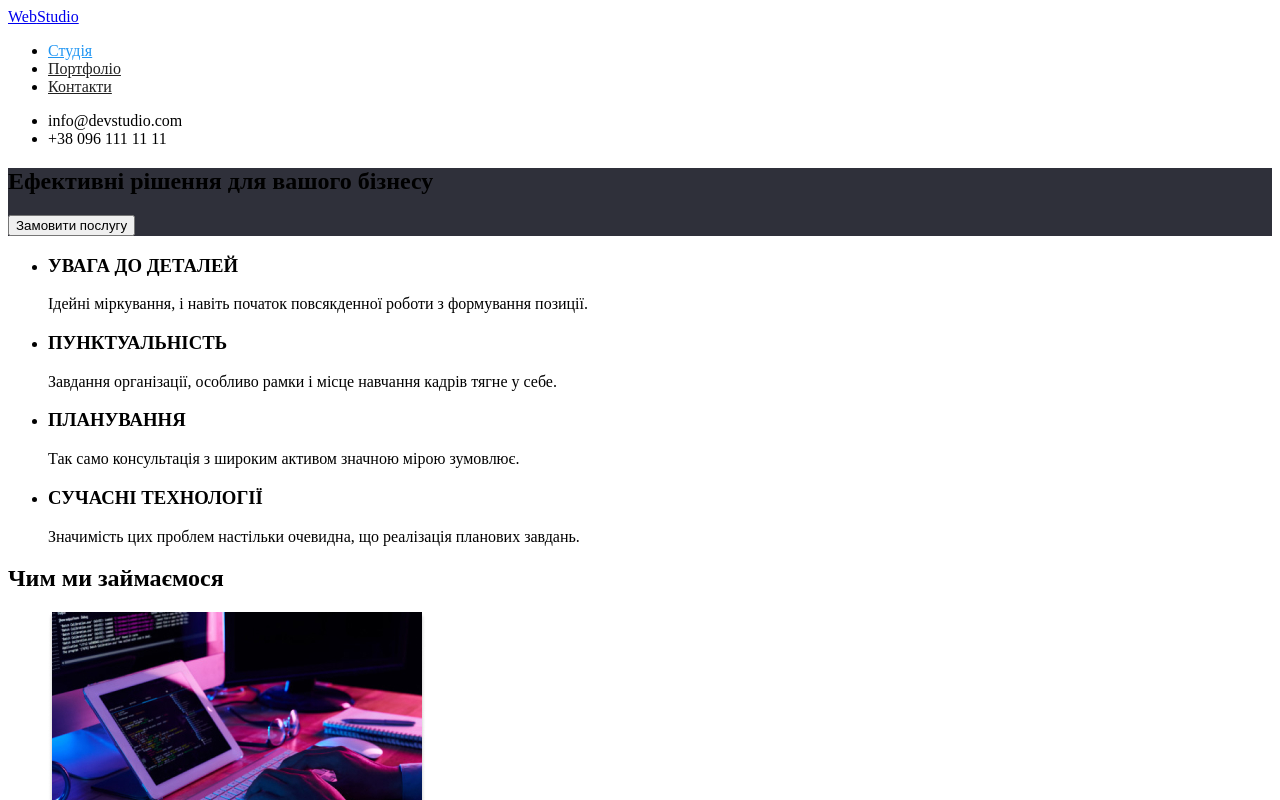
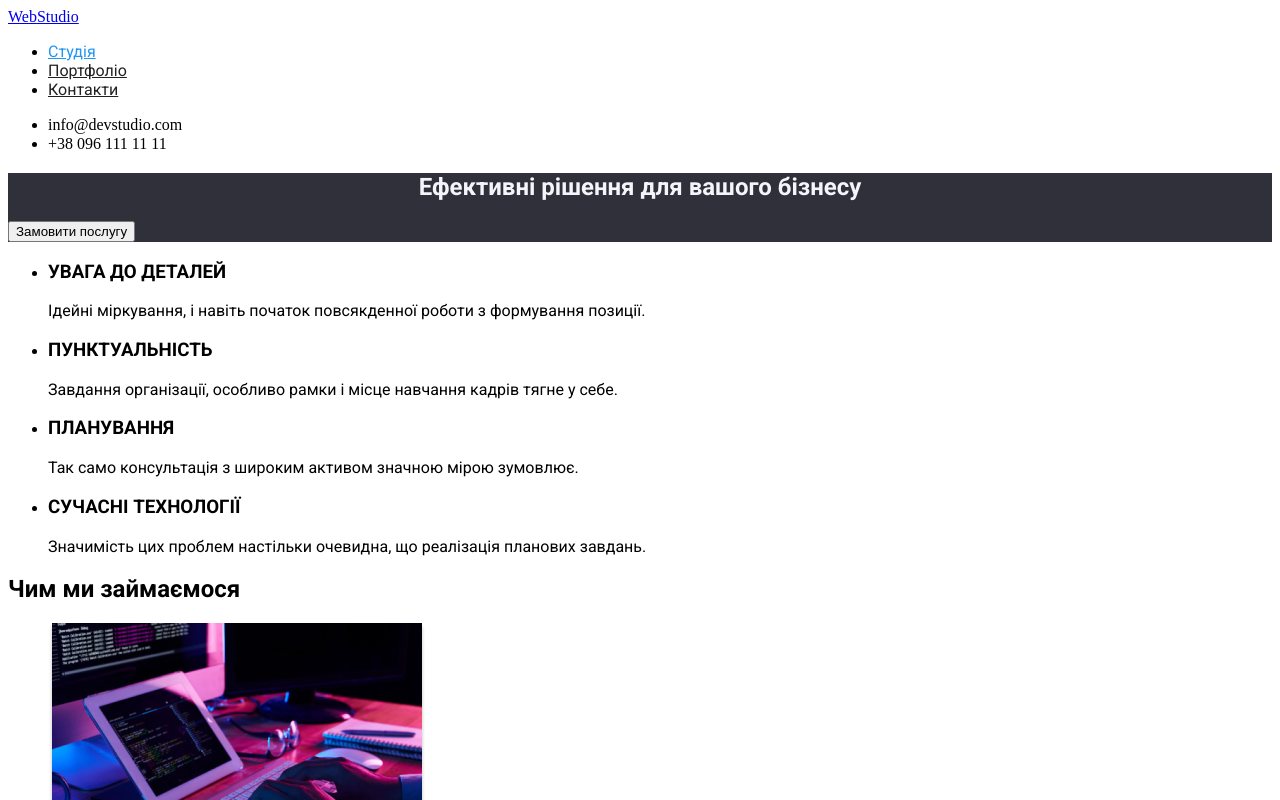
Before and after one commit to svedova1899/css2, a plain HTML site: page index.html in a window 1280 px wide. Shown: the top 800 px of the page. Drawn offline with Linux system fonts and the light colour scheme.

Commit message:
WebStudio

```diff
--- a/index.html
+++ b/index.html
@@ -6,6 +6,38 @@
     <meta name="viewport" content="width=device-width, initial-scale=1.0">
     <title>Document</title>
     <link rel="stylesheet" href="style.css">
+
+    <link rel="preconnect" href="https://fonts.googleapis.com">
+<link rel="preconnect" href="https://fonts.gstatic.com" crossorigin>
+<link href="https://fonts.googleapis.com/css2?family=Roboto:wght@500&display=swap" rel="stylesheet">
+
+<link rel="preconnect" href="https://fonts.googleapis.com">
+<link rel="preconnect" href="https://fonts.gstatic.com" crossorigin>
+<link href="https://fonts.googleapis.com/css2?family=Roboto:wght@900&display=swap" rel="stylesheet">
+
+<link rel="preconnect" href="https://fonts.googleapis.com">
+<link rel="preconnect" href="https://fonts.gstatic.com" crossorigin>
+<link href="https://fonts.googleapis.com/css2?family=Roboto:wght@700&display=swap" rel="stylesheet">
+
+<link rel="preconnect" href="https://fonts.googleapis.com">
+<link rel="preconnect" href="https://fonts.gstatic.com" crossorigin>
+<link href="https://fonts.googleapis.com/css2?family=Roboto&display=swap" rel="stylesheet">
+
+<link rel="preconnect" href="https://fonts.googleapis.com">
+<link rel="preconnect" href="https://fonts.gstatic.com" crossorigin>
+<link href="https://fonts.googleapis.com/css2?family=Roboto:wght@700&display=swap" rel="stylesheet">
+
+<link rel="preconnect" href="https://fonts.googleapis.com">
+<link rel="preconnect" href="https://fonts.gstatic.com" crossorigin>
+<link href="https://fonts.googleapis.com/css2?family=Roboto:wght@500&display=swap" rel="stylesheet">
+
+<link rel="preconnect" href="https://fonts.googleapis.com">
+<link rel="preconnect" href="https://fonts.gstatic.com" crossorigin>
+<link href="https://fonts.googleapis.com/css2?family=Roboto&display=swap" rel="stylesheet">
+
+<link rel="preconnect" href="https://fonts.googleapis.com">
+<link rel="preconnect" href="https://fonts.gstatic.com" crossorigin>
+<link href="https://fonts.googleapis.com/css2?family=Roboto&display=swap" rel="stylesheet">
 </head>
 
 <body>
@@ -13,43 +45,43 @@
         <a href="index.html"><span>Web</span>Studio</a>
         <nav>
             <ul>
-                <li><a href="inde.html" class="visited">Студія</a></li>
-                <li><a href="inde.html" class="active">Портфоліо</a></li>
-                <li><a href="inde.html" class="hover">Контакти</a></li>
+                <li><a href="index.html" class="visited">Студія</a></li>
+                <li><a href="index.html" class="active">Портфоліо</a></li>
+                <li><a href="index.html" class="hover">Контакти</a></li>
             </ul>
             <ul>
-                <li><a href="mailto:info@devstudio.com"></a>info@devstudio.com</li>
-                <li><a href="tel:+380961111111"></a>+38 096 111 11 11</li>
+                <li><a href="mailto:info@devstudio.com" class="gmail"></a>info@devstudio.com</li>
+                <li><a href="tel:+380961111111" class="tel"></a>+38 096 111 11 11</li>
             </ul>
         </nav>
     </header>
     <main>
         <section class="alert basic">
-            <h1>Ефективні рішення для вашого бізнесу</h1>
+            <h1 class="title">Ефективні рішення для вашого бізнесу</h1>
             <button type="button">Замовити послугу</button>
         </section>
         <section>
             <ul>
                 <li>
-                    <h3>УВАГА ДО ДЕТАЛЕЙ</h3>
-                    <p>Ідейні міркування, і навіть початок повсякденної роботи з формування позиції.</p>
+                    <h3 class="title3">УВАГА ДО ДЕТАЛЕЙ</h3>
+                    <p class="text2">Ідейні міркування, і навіть початок повсякденної роботи з формування позиції.</p>
                 </li>
                 <li>
-                    <h3>ПУНКТУАЛЬНІСТЬ</h3>
-                    <p>Завдання організації, особливо рамки і місце навчання кадрів тягне у себе.</p>
+                    <h3 class="title3">ПУНКТУАЛЬНІСТЬ</h3>
+                    <p class="text2">Завдання організації, особливо рамки і місце навчання кадрів тягне у себе.</p>
                 </li>
                 <li>
-                    <h3>ПЛАНУВАННЯ</h3>
-                    <p>Так само консультація з широким активом значною мірою зумовлює.</p>
+                    <h3 class="title3">ПЛАНУВАННЯ</h3>
+                    <p class="text2">Так само консультація з широким активом значною мірою зумовлює.</p>
                 </li>
                 <li>
-                    <h3>СУЧАСНІ ТЕХНОЛОГІЇ</h3>
-                    <p>Значимість цих проблем настільки очевидна, що реалізація планових завдань.</p>
+                    <h3 class="title3">СУЧАСНІ ТЕХНОЛОГІЇ</h3>
+                    <p class="text2">Значимість цих проблем настільки очевидна, що реалізація планових завдань.</p>
                 </li>
             </ul>
         </section>
         <section>
-            <h2>Чим ми займаємося</h2>
+            <h2 class="title2">Чим ми займаємося</h2>
             <ul>
                 <li><img src="photo/img1.jpg" alt="Написання коду"></li>
                 <li><img src="photo/img2.jpg" alt="Розробка дизайну"></li>
@@ -57,23 +89,23 @@
             </ul>
         </section>
         <section class="alert photo">
-            <h2>Наша команда</h2>
+            <h2 class="title2">Наша команда</h2>
             <ul>
                 <li><img src="photo/img4.jpg" alt="чоловік у бордовій сорочці" width="300">
-                    <h4>Ігор Дем'яненко</h4>
-                    <p>Product Designer</p>
+                    <h4 class="title4">Ігор Дем'яненко</h4>
+                    <p class="text3">Product Designer</p>
                 </li>
                 <li><img src="photo/img5.jpg" alt="жінка в окулярах" width="300">
-                    <h4>Ольга Рєпіна</h4>
-                    <p>Frontend Developer</p>
+                    <h4 class="title4">Ольга Рєпіна</h4>
+                    <p class="text3">Frontend Developer</p>
                 </li>
                 <li><img src="photo/img6.jpg" alt="чоловік у блакитній сорочці" width="300">
-                    <h4>Микола Тарасов</h4>
-                    <p>Marketing</p>
+                    <h4 class="title4">Микола Тарасов</h4>
+                    <p class="text3">Marketing</p>
                 </li>
                 <li><img src="photo/img7.jpg" alt="чоловік у чорний футболці" width="300">
-                    <h4>Михайло Єрмаков</h4>
-                    <p>UI Designer</p>
+                    <h4 class="title4">Михайло Єрмаков</h4>
+                    <p class="text3">UI Designer</p>
                 </li>
             </ul>
         </section>
--- a/style.css
+++ b/style.css
@@ -4,7 +4,7 @@
     --background-color: #2F303A;
     --section-color: #F5F4FA;
     --logo-color: rgba(255, 255, 255, 0.60);
-    --main-background-color
+    --main-background-color;
 }
 .active {
     color: var(--main-color);
@@ -27,10 +27,42 @@
 }
 .gmail {
     color: var(--logo-color);
+    font-family: 'Roboto', sans-serif;
 }
 .tel {
     color: var(--logo-color);
+    font-family: 'Roboto', sans-serif;
 }
 .text {
     color: #F5F4FA;
+    font-family: 'Roboto', sans-serif;
 }
+.visited {
+    font-family: 'Roboto', sans-serif;
+}
+.active {
+    font-family: 'Roboto', sans-serif;
+}
+.hover {
+    font-family: 'Roboto', sans-serif;
+}
+.title {
+    font-family: 'Roboto', sans-serif;
+    text-align: center;
+    color: #F5F4FA;
+}
+.title3 {
+    font-family: 'Roboto', sans-serif;
+}
+.text2 {
+    font-family: 'Roboto', sans-serif;
+}
+.title2 {
+    font-family: 'Roboto', sans-serif;
+}
+.title4 {
+    font-family: 'Roboto', sans-serif;
+}
+.text3 {
+    font-family: 'Roboto', sans-serif;
+}
```
